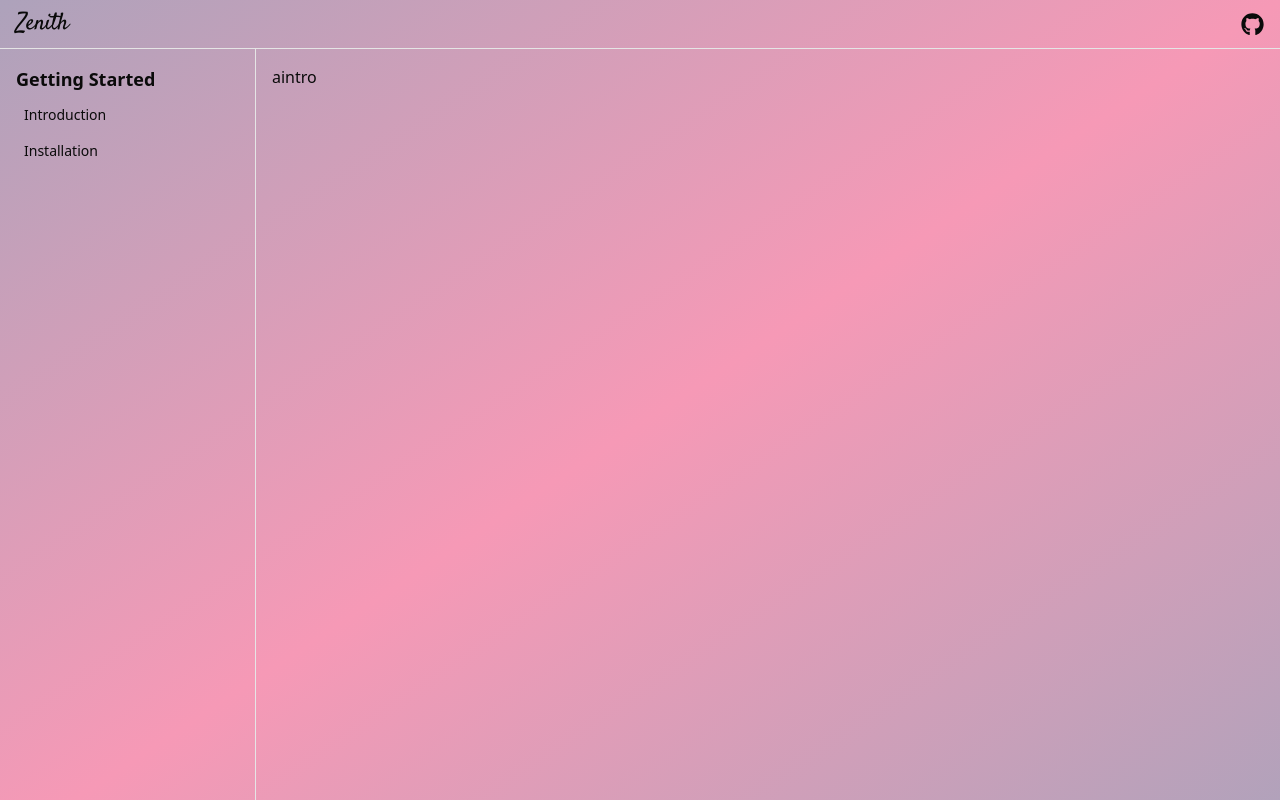
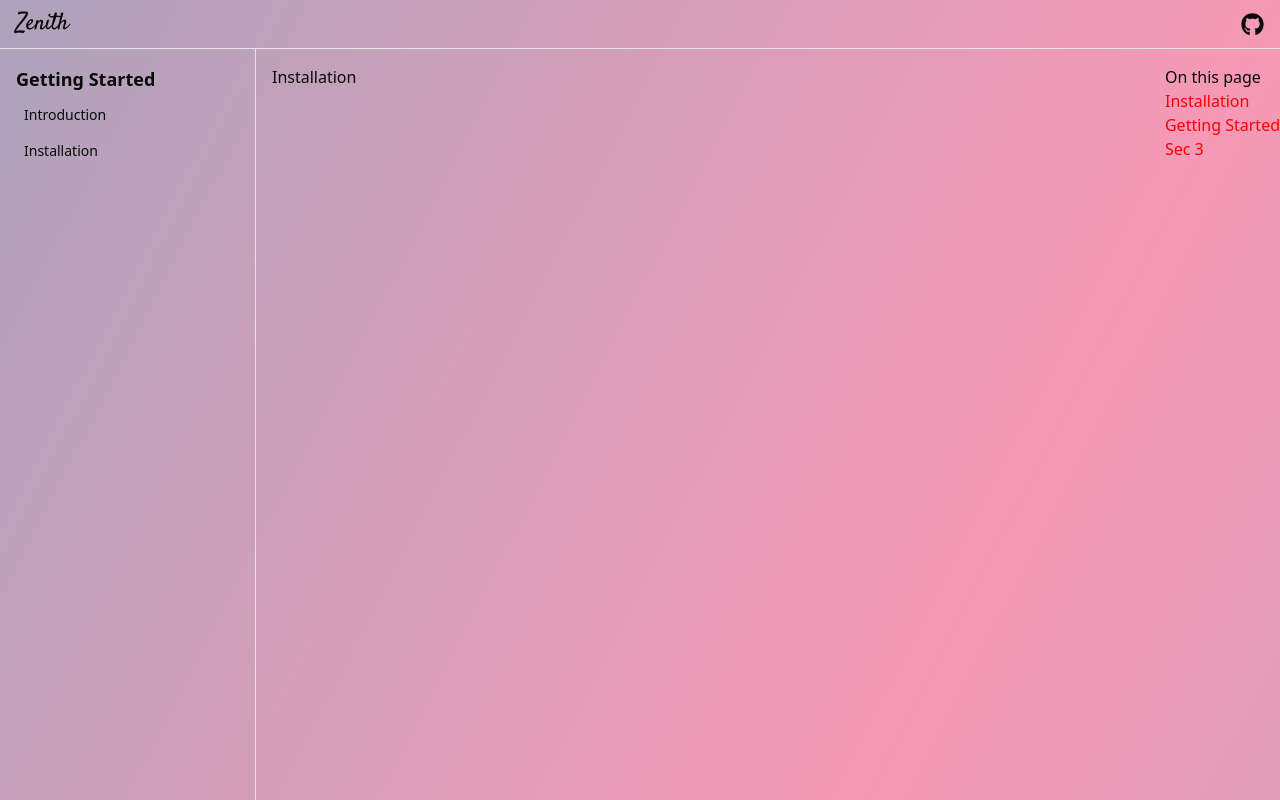
Before and after one commit to ayushsharma74/zenith, a Next.js app: page /docs in a window 1280 px wide. Shown: the top 800 px of the page. Built offline with nearby package versions, Linux system fonts and the light colour scheme.

Commit message:
scrollspy naviagtion

```diff
--- a/src/app/(documentation)/docs/page.tsx
+++ b/src/app/(documentation)/docs/page.tsx
@@ -1,9 +1,33 @@
 "use client";
 
+import { useScroll, useInView } from "motion/react";
+import { useEffect, useRef } from "react";
+
 export default function Page() {
+
+  const ref1 = useRef(null);
+  const ref2 = useRef(null);
+  const ref3 = useRef(null);
+  const inView1 = useInView(ref1, { margin: "-50% 0px -50% 0px" });
+  const inView2 = useInView(ref2, { margin: "-50% 0px -50% 0px" });
+  const inView3 = useInView(ref3, { margin: "-50% 0px -50% 0px" });
+
+
   return (
-    <div>
-      aintro
+    <div className="flex justify-between">
+      <div>
+        <div className="h-[100vh]"  ref={ref1}>Installation</div>
+        <div className="h-[100vh]" ref={ref2} >Getting Started</div>
+        <div className="h-[100vh]" ref={ref3}>Sec3</div>
+      </div>
+      <div className="fixed right-0">
+        <h1>On this page</h1>
+        <ul>
+          <li style={inView1 ? { color: "red" } : {}}>Installation</li>
+          <li style={inView2 ? { color: "red" } : {}}>Getting Started</li>
+          <li style={inView3 ? { color: "red" } : {}}>Sec 3</li>
+        </ul>
+      </div>
     </div>
 
   );
```
